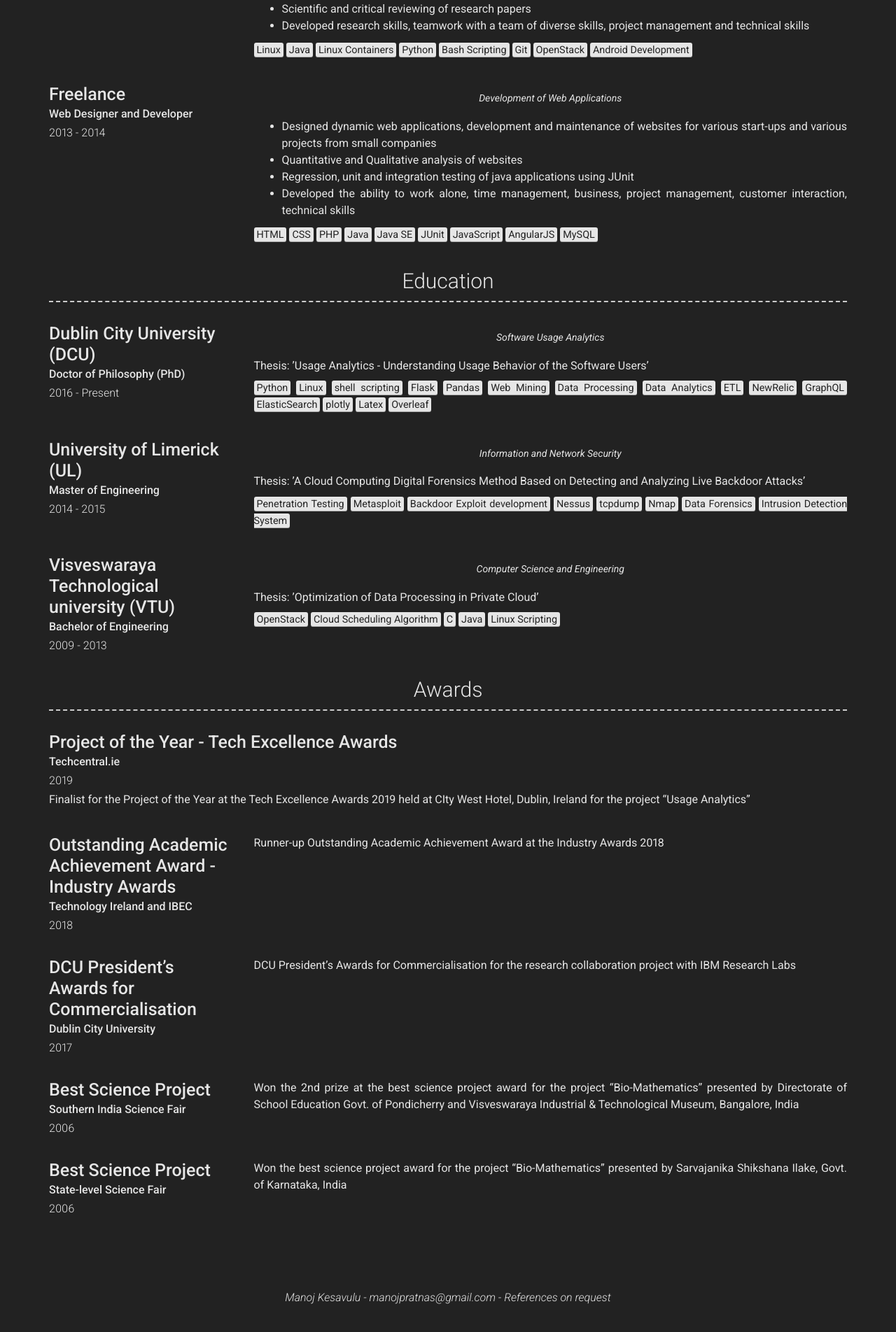
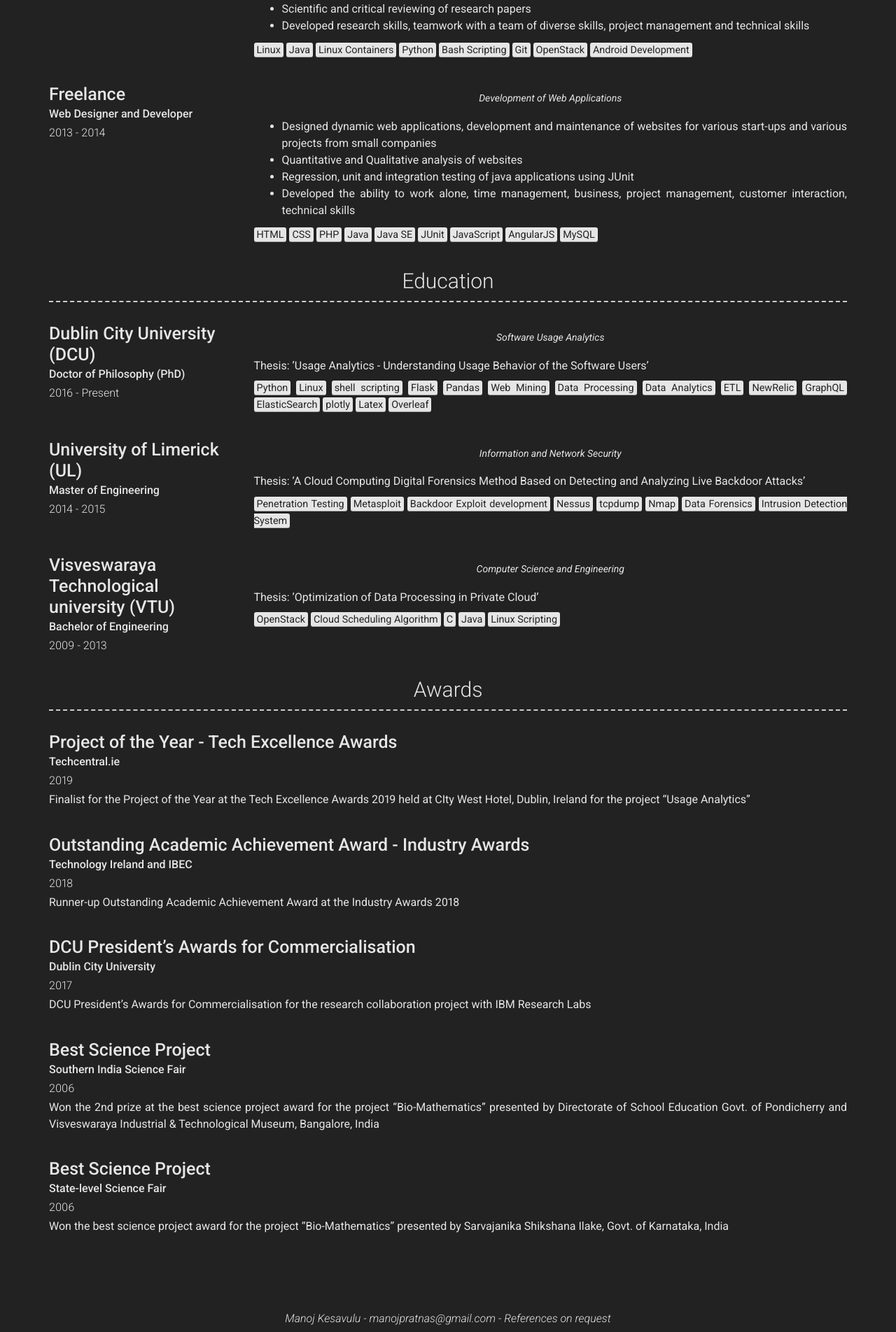
Before and after one commit to manoj-kesavulu/manoj-kesavulu.github.io, a Jekyll site: the page built from index.md, in a window 1280 px wide. Shown: the part 2796-4700 px from the top of the page at 70% size. Built offline with Jekyll 4.4.1, drawn with Linux system fonts in a browser that asks for light colours; nearby versions of some CDN libraries; before the commit the page ends 4670 px from its top, so only the background shows below that.

Commit message:
change top layout for all projects

```diff
--- a/_config.yml
+++ b/_config.yml
@@ -261,25 +261,25 @@ content:
         caption: "2019"
         description: Finalist for the Project of the Year at the Tech Excellence Awards 2019 held at CIty West Hotel, Dublin, Ireland for the project "Usage Analytics"
       # Award 2
-      - layout: top-left
+      - layout: top
         title: Outstanding Academic Achievement Award - Industry Awards
         sub_title: Technology Ireland and IBEC
         caption: "2018"
         description: Runner-up Outstanding Academic Achievement Award at the Industry Awards 2018
       # Award 3
-      - layout: top-left
+      - layout: top
         title: DCU President’s Awards for Commercialisation
         sub_title: Dublin City University
         caption: "2017"
         description: DCU President’s Awards for Commercialisation for the research collaboration project with IBM Research Labs
       # Award 4
-      - layout: top-left
+      - layout: top
         title: Best Science Project
         sub_title: Southern India Science Fair
         caption: "2006"
         description: Won the 2nd prize at the best science project award for the project "Bio-Mathematics" presented by Directorate of School Education Govt. of Pondicherry and Visveswaraya Industrial & Technological Museum, Bangalore, India
       #Award 5
-      - layout: top-left
+      - layout: top
         title: Best Science Project
         sub_title: State-level Science Fair
         caption: "2006"
```
